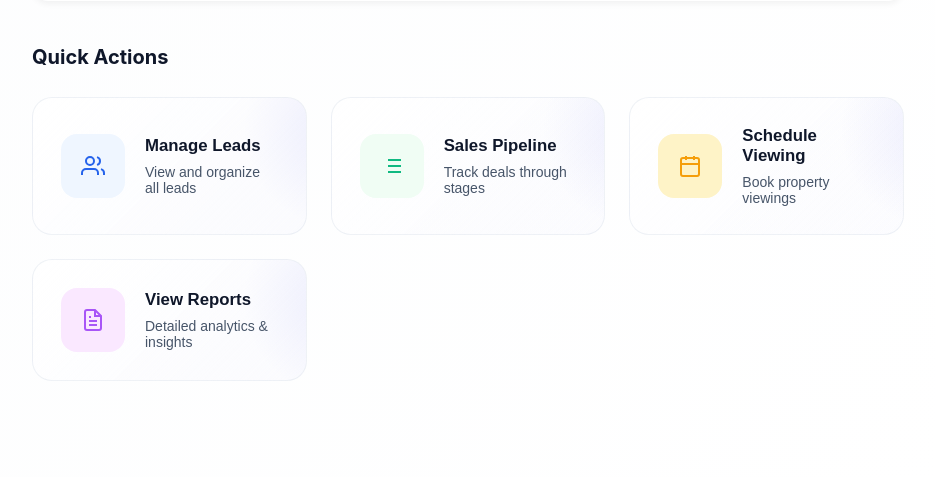
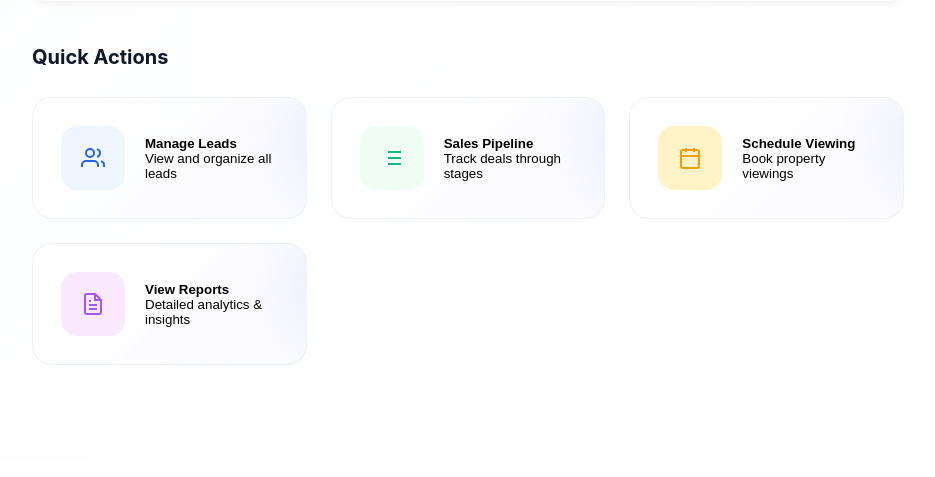
Before and after one commit to Ismail26477/derick-crm, a Flask app: page /dashboard in a window 1280 px wide. Shown: the part 3182-3659 px from the top of the page, without its empty margins (312-1247 px from the left). After the commit the page ends 3547 px from the top, so only its background shows below. Run offline with Flask 3, Linux system fonts and the light colour scheme; the visitor is signed in with stand-in values (Sample User, id 1); data that the repository does not hold is empty.

Commit message:
Update dashboard.css

```diff
--- a/static/css/dashboard.css
+++ b/static/css/dashboard.css
@@ -5,7 +5,7 @@
 }
 
 :root {
-    /* <CHANGE> Enhanced color palette with modern gradients and advanced theme */
+  /* Enhanced color palette with modern gradients and advanced theme */
   --primary-color: #6366f1;
   --primary-light: #818cf8;
   --primary-dark: #4f46e5;
@@ -34,7 +34,7 @@
   --info-light: #e0f2fe;
 }
 
-/* <CHANGE> Dark mode support */
+/* Dark mode support */
 body.dark-mode {
   --text-primary: #f1f5f9;
   --text-secondary: #cbd5e1;
@@ -49,7 +49,7 @@ body.dark-mode {
 }
 
 body {
-    font-family: -apple-system, BlinkMacSystemFont, 'Segoe UI', Roboto, 'Helvetica Neue', Arial, sans-serif;
+  font-family: -apple-system, BlinkMacSystemFont, "Segoe UI", Roboto, "Helvetica Neue", Arial, sans-serif;
   background: linear-gradient(135deg, var(--bg-secondary) 0%, var(--bg-primary) 100%);
   color: var(--text-primary);
   line-height: 1.6;
@@ -60,7 +60,7 @@ body {
   min-height: 100vh;
 }
 
-/* <CHANGE> Enhanced header with gradient background */
+/* Enhanced header with gradient background */
 .header {
   background: linear-gradient(135deg, var(--bg-primary) 0%, rgba(99, 102, 241, 0.02) 100%);
   border-bottom: 1px solid rgba(203, 213, 225, 0.4);
@@ -157,7 +157,7 @@ body {
   transform: scale(1.05);
 }
 
-/* <CHANGE> Enhanced primary button with gradient */
+/* Enhanced primary button with gradient */
 .btn-primary {
   display: flex;
   align-items: center;
@@ -207,7 +207,7 @@ body {
   padding: 2rem;
 }
 
-/* <CHANGE> Enhanced metrics grid with better spacing and hover effects */
+/* Enhanced metrics grid with better spacing and hover effects */
 .metrics-grid {
   display: grid;
   grid-template-columns: repeat(auto-fit, minmax(280px, 1fr));
@@ -228,7 +228,7 @@ body {
 }
 
 .metric-card::before {
-    content: '';
+  content: "";
   position: absolute;
   top: 0;
   left: 0;
@@ -250,7 +250,7 @@ body {
   transform: scaleX(1);
 }
 
-/* <CHANGE> Enhanced metric icons with modern gradients */
+/* Enhanced metric icons with modern gradients */
 .metric-icon {
   width: 64px;
   height: 64px;
@@ -342,7 +342,7 @@ body {
   color: var(--text-primary);
 }
 
-/* <CHANGE> Charts section with grid reorganization */
+/* Charts section with grid reorganization */
 .charts-row {
   display: grid;
   grid-template-columns: 2.5fr 1.5fr;
@@ -468,7 +468,7 @@ body {
   color: var(--text-primary);
 }
 
-/* <CHANGE> Analytics row with improved card design */
+/* Analytics row with improved card design */
 .analytics-row {
   display: grid;
   grid-template-columns: repeat(auto-fit, minmax(350px, 1fr));
@@ -600,7 +600,7 @@ body {
   border-radius: 0.5rem;
 }
 
-/* <CHANGE> Performance section with better visual hierarchy */
+/* Performance section with better visual hierarchy */
 .performance-row {
   display: grid;
   grid-template-columns: repeat(auto-fit, minmax(550px, 1fr));
@@ -713,7 +713,7 @@ body {
   color: var(--text-primary);
 }
 
-/* <CHANGE> Activity section with new styling */
+/* Activity section with new styling */
 .activity-section {
   display: grid;
   grid-template-columns: 2fr 1fr;
@@ -871,7 +871,7 @@ body {
   color: var(--text-secondary);
 }
 
-/* <CHANGE> Quick actions with modern card design */
+/* Quick actions with modern card design */
 .quick-actions {
   margin-bottom: 2rem;
 }
@@ -905,7 +905,7 @@ body {
 }
 
 .action-card::before {
-    content: '';
+  content: "";
   position: absolute;
   top: -50%;
   right: -50%;
@@ -951,111 +951,4 @@ body {
 
 .action-card:nth-child(3) .action-icon {
   background: linear-gradient(135deg, rgba(245, 158, 11, 0.2) 0%, rgba(245, 158, 11, 0.2) 100%);
-    color: var(--warning-color);
 }
-
-.action-card:nth-child(4) .action-icon {
-    background: linear-gradient(135deg, rgba(59, 130, 246, 0.2) 0%, rgba(6, 182, 212, 0.2) 100%);
-    color: var(--info-color);
-}
-
-.action-content {
-    flex: 1;
-    position: relative;
-    z-index: 1;
-}
-
-.action-content h4 {
-    font-size: 1.05rem;
-    font-weight: 700;
-    color: var(--text-primary);
-    margin-bottom: 0.5rem;
-}
-
-.action-content p {
-    font-size: 0.875rem;
-    color: var(--text-secondary);
-    font-weight: 500;
-}
-
-/* <CHANGE> Responsive design improvements */
-@media (max-width: 1200px) {
-    .charts-row {
-        grid-template-columns: 1fr;
-    }
-
-    .activity-section {
-        grid-template-columns: 1fr;
-    }
-
-    .performance-row {
-        grid-template-columns: 1fr;
-    }
-}
-
-@media (max-width: 768px) {
-    .header {
-        padding: 1.5rem;
-    }
-
-    .header-content {
-        flex-direction: column;
-        align-items: flex-start;
-        gap: 1.5rem;
-    }
-
-    .header-actions {
-        width: 100%;
-        justify-content: flex-start;
-        flex-wrap: wrap;
-    }
-
-    .header-left h1 {
-        font-size: 1.5rem;
-    }
-
-    .main-content {
-        padding: 1.5rem;
-    }
-
-    .metrics-grid {
-        grid-template-columns: 1fr;
-        gap: 1.25rem;
-    }
-
-    .analytics-row {
-        grid-template-columns: 1fr;
-        gap: 1.5rem;
-    }
-
-    .actions-grid {
-        grid-template-columns: 1fr;
-    }
-
-    .charts-row {
-        grid-template-columns: 1fr;
-        gap: 1.5rem;
-    }
-
-    .chart-container {
-        height: 250px;
-    }
-
-    .metric-value {
-        font-size: 1.75rem;
-    }
-
-    .action-card {
-        flex-direction: column;
-        text-align: center;
-        gap: 1rem;
-    }
-}
-
-@media (prefers-reduced-motion: reduce) {
-    * {
-        animation-duration: 0.01ms !important;
-        animation-iteration-count: 1 !important;
-        transition-duration: 0.01ms !important;
-    }
-}
```
Lines whose indentation alone changed are shown as unchanged.
